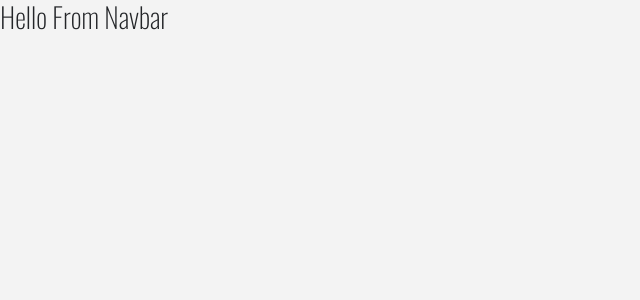
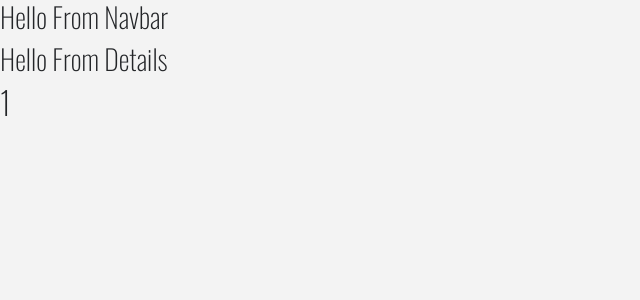
Before and after one commit to shahjigar556/e-commerce, a React (Create React App) app: page /details/1 in a window 1280 px wide. Shown: the top 300 px of the page, without its empty margins (0-640 px from the left). Built offline with nearby package versions, Linux system fonts and the light colour scheme.

Commit message:
developed the route

```diff
--- a/src/App.js
+++ b/src/App.js
@@ -3,21 +3,28 @@ import './data';
 // importing components
 import React from 'react'
 import Navbar from './components/Navbar';
-import ProductList from './components/ProductList';// list of products
-import Cart from './components/Cart';
+import ProductList from './views/ProductList'
+import Cart from './views/Cart';
 import Footer from './components/Footer';
+import Details from './views/Details';
+import Default from './views/Default';
 import {Route,Switch,Link } from 'react-router-dom';
-import {BrowserRouter as Router} from 'react-router-dom';
 
-import 'bootstrap/dist/css/bootstrap.min.css'
+
+import 'bootstrap/dist/css/bootstrap.min.css';
 import './App.css';
 function App() {
 
   return (
-      <Router>
-          <Navbar />
-
-      </Router>
+     <React.Fragment>
+        <Navbar />
+        <Switch>
+           <Route exact path='/' component={ProductList} />
+           <Route excat path='/details/:id' component={Details} />
+           <Route path='/cart' component={Cart} />
+           <Route component={Default} />
+        </Switch>
+     </React.Fragment>
   );
 }
 
--- a/src/index.js
+++ b/src/index.js
@@ -3,11 +3,12 @@ import ReactDOM from 'react-dom';
 import './index.css';
 import App from './App';
 import reportWebVitals from './reportWebVitals';
+import {BrowserRouter as Router} from 'react-router-dom';
 
 ReactDOM.render(
-  <React.StrictMode>
+  <Router>
     <App />
-  </React.StrictMode>,
+  </Router>,
   document.getElementById('root')
 );
 
--- /dev/null
+++ b/src/views/Details.js
@@ -0,0 +1,11 @@
+import React from 'react'
+
+export default function Details(props) {
+    const id=props.match.params.id
+    return (
+        <div>
+            <h3>Hello From Details</h3>
+            <h2>{id}</h2>
+        </div>
+    )
+}
--- a/src/components/ProductList.js
+++ b/src/views/ProductList.js
@@ -1,5 +1,5 @@
 import React from 'react'
-import Product from './Product';
+import Product from '../components/Product';
 export default function ProductList() {
     return (
         <div>
```
Also changed, not shown: src/views/Cart.js (renamed from src/components/Cart.js).
